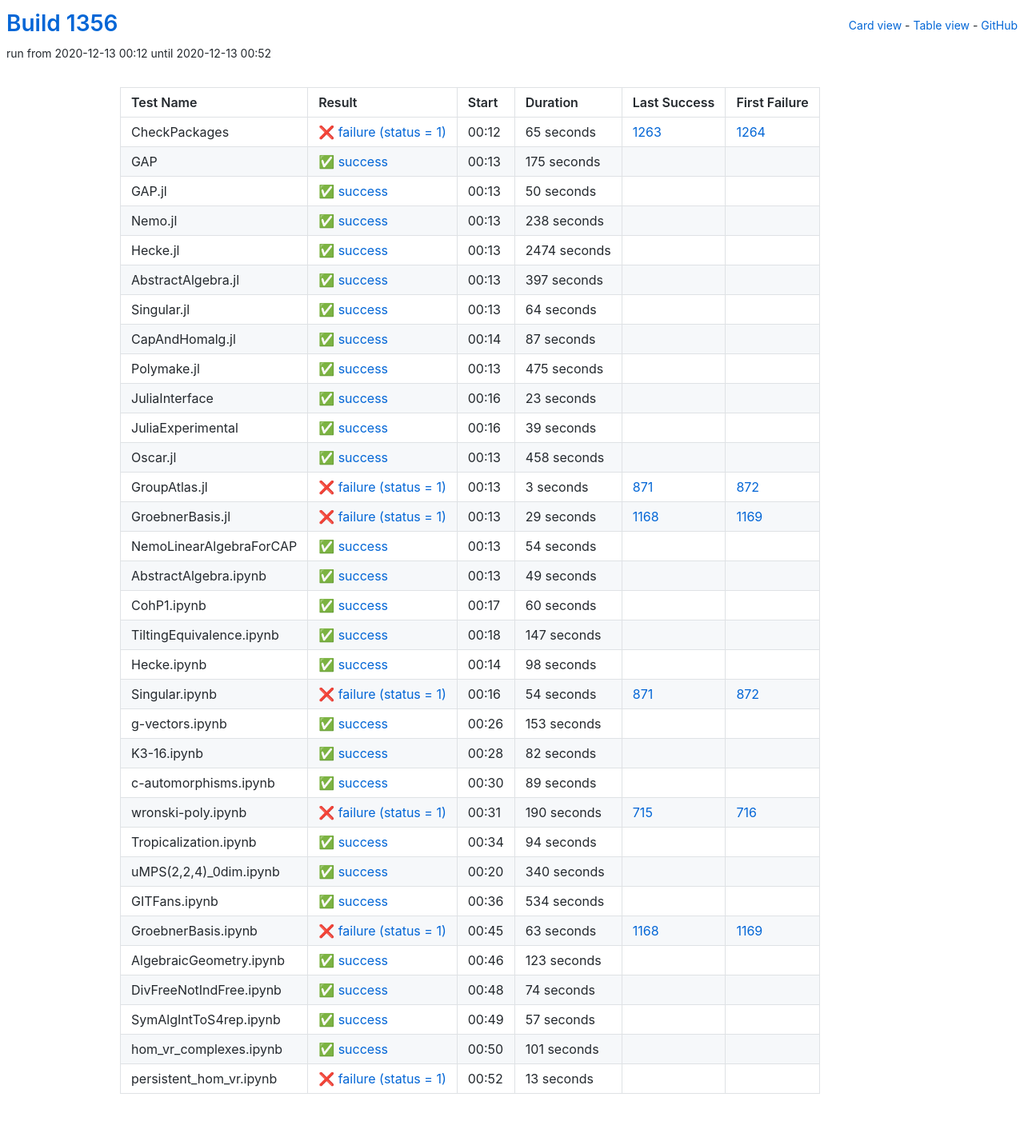
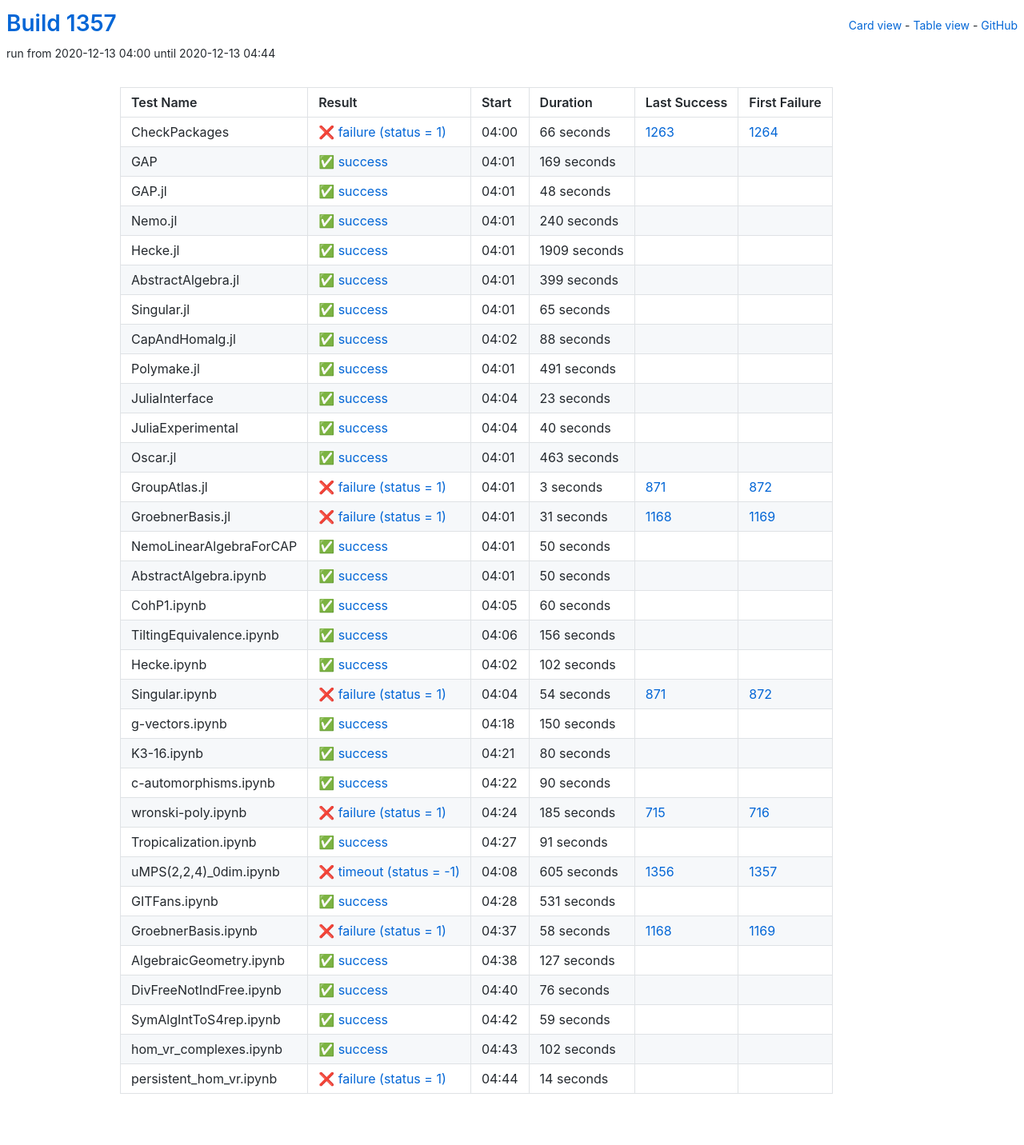
Before and after one commit to oscar-system/oscar-ci-status-stable, a Jekyll site: the page built from table.html, in a window 1280 px wide. Shown: the whole page at 80% size. Built offline with Jekyll 4.4.1, drawn with Linux system fonts in a browser that asks for light colours.

Commit message:
Build #1357

```diff
--- a/_data/ci.yml
+++ b/_data/ci.yml
@@ -1,6 +1,6 @@
 ---
-build: 1356
-build_url: https://oscarci.mathematik.uni-kl.de/job/oscar-stable/1356/
+build: 1357
+build_url: https://oscarci.mathematik.uni-kl.de/job/oscar-stable/1357/
 job: oscar-stable
 organization: oscar-system
 repo: oscar-ci-status-stable
@@ -8,116 +8,116 @@ repourl: https://github.com/oscar-system/oscar-ci-status-stable
 tests:
 - name: CheckPackages
   id: checkpackages
-  log: https://oscarci.mathematik.uni-kl.de/job/oscar-stable/1356/artifact/logs/build-1356/CheckPackages.log
-  start: 2020-12-13 00:12
+  log: https://oscarci.mathematik.uni-kl.de/job/oscar-stable/1357/artifact/logs/build-1357/CheckPackages.log
+  start: 2020-12-13 04:00
   success: false
   exitcode: 1
   status: failure
-  duration: 65
+  duration: 66
   last_success: 1263
   last_success_url: https://oscarci.mathematik.uni-kl.de/job/oscar-stable/1263/
   first_failure: 1264
   first_failure_url: https://oscarci.mathematik.uni-kl.de/job/oscar-stable/1264/
 - name: GAP
   id: gap
-  log: https://oscarci.mathematik.uni-kl.de/job/oscar-stable/1356/artifact/logs/build-1356/GAP.log
-  start: 2020-12-13 00:13
+  log: https://oscarci.mathematik.uni-kl.de/job/oscar-stable/1357/artifact/logs/build-1357/GAP.log
+  start: 2020-12-13 04:01
   success: true
   exitcode: 0
   status: success
-  duration: 175
+  duration: 169
   last_success: false
   last_success_url:
   first_failure: false
   first_failure_url:
 - name: GAP.jl
   id: gap-jl
-  log: https://oscarci.mathematik.uni-kl.de/job/oscar-stable/1356/artifact/logs/build-1356/GAP.jl.log
-  start: 2020-12-13 00:13
+  log: https://oscarci.mathematik.uni-kl.de/job/oscar-stable/1357/artifact/logs/build-1357/GAP.jl.log
+  start: 2020-12-13 04:01
   success: true
   exitcode: 0
   status: success
-  duration: 50
+  duration: 48
   last_success: false
   last_success_url:
   first_failure: false
   first_failure_url:
 - name: Nemo.jl
   id: nemo-jl
-  log: https://oscarci.mathematik.uni-kl.de/job/oscar-stable/1356/artifact/logs/build-1356/Nemo.jl.log
-  start: 2020-12-13 00:13
+  log: https://oscarci.mathematik.uni-kl.de/job/oscar-stable/1357/artifact/logs/build-1357/Nemo.jl.log
+  start: 2020-12-13 04:01
   success: true
   exitcode: 0
   status: success
-  duration: 238
+  duration: 240
   last_success: false
   last_success_url:
   first_failure: false
   first_failure_url:
 - name: Hecke.jl
   id: hecke-jl
-  log: https://oscarci.mathematik.uni-kl.de/job/oscar-stable/1356/artifact/logs/build-1356/Hecke.jl.log
-  start: 2020-12-13 00:13
+  log: https://oscarci.mathematik.uni-kl.de/job/oscar-stable/1357/artifact/logs/build-1357/Hecke.jl.log
+  start: 2020-12-13 04:01
   success: true
   exitcode: 0
   status: success
-  duration: 2474
+  duration: 1909
   last_success: false
   last_success_url:
   first_failure: false
   first_failure_url:
 - name: AbstractAlgebra.jl
   id: abstractalgebra-jl
-  log: https://oscarci.mathematik.uni-kl.de/job/oscar-stable/1356/artifact/logs/build-1356/AbstractAlgebra.jl.log
-  start: 2020-12-13 00:13
+  log: https://oscarci.mathematik.uni-kl.de/job/oscar-stable/1357/artifact/logs/build-1357/AbstractAlgebra.jl.log
+  start: 2020-12-13 04:01
   success: true
   exitcode: 0
   status: success
-  duration: 397
+  duration: 399
   last_success: false
   last_success_url:
   first_failure: false
   first_failure_url:
 - name: Singular.jl
   id: singular-jl
-  log: https://oscarci.mathematik.uni-kl.de/job/oscar-stable/1356/artifact/logs/build-1356/Singular.jl.log
-  start: 2020-12-13 00:13
+  log: https://oscarci.mathematik.uni-kl.de/job/oscar-stable/1357/artifact/logs/build-1357/Singular.jl.log
+  start: 2020-12-13 04:01
   success: true
   exitcode: 0
   status: success
-  duration: 64
+  duration: 65
   last_success: false
   last_success_url:
   first_failure: false
   first_failure_url:
 - name: CapAndHomalg.jl
   id: capandhomalg-jl
-  log: https://oscarci.mathematik.uni-kl.de/job/oscar-stable/1356/artifact/logs/build-1356/CapAndHomalg.jl.log
-  start: 2020-12-13 00:14
+  log: https://oscarci.mathematik.uni-kl.de/job/oscar-stable/1357/artifact/logs/build-1357/CapAndHomalg.jl.log
+  start: 2020-12-13 04:02
   success: true
   exitcode: 0
   status: success
-  duration: 87
+  duration: 88
   last_success: false
   last_success_url:
   first_failure: false
   first_failure_url:
 - name: Polymake.jl
   id: polymake-jl
-  log: https://oscarci.mathematik.uni-kl.de/job/oscar-stable/1356/artifact/logs/build-1356/Polymake.jl.log
-  start: 2020-12-13 00:13
+  log: https://oscarci.mathematik.uni-kl.de/job/oscar-stable/1357/artifact/logs/build-1357/Polymake.jl.log
+  start: 2020-12-13 04:01
   success: true
   exitcode: 0
   status: success
-  duration: 475
+  duration: 491
   last_success: false
   last_success_url:
   first_failure: false
   first_failure_url:
 - name: JuliaInterface
   id: juliainterface
-  log: https://oscarci.mathematik.uni-kl.de/job/oscar-stable/1356/artifact/logs/build-1356/JuliaInterface.log
-  start: 2020-12-13 00:16
+  log: https://oscarci.mathematik.uni-kl.de/job/oscar-stable/1357/artifact/logs/build-1357/JuliaInterface.log
+  start: 2020-12-13 04:04
   success: true
   exitcode: 0
   status: success
@@ -128,32 +128,32 @@ tests:
   first_failure_url:
 - name: JuliaExperimental
   id: juliaexperimental
-  log: https://oscarci.mathematik.uni-kl.de/job/oscar-stable/1356/artifact/logs/build-1356/JuliaExperimental.log
-  start: 2020-12-13 00:16
+  log: https://oscarci.mathematik.uni-kl.de/job/oscar-stable/1357/artifact/logs/build-1357/JuliaExperimental.log
+  start: 2020-12-13 04:04
   success: true
   exitcode: 0
   status: success
-  duration: 39
+  duration: 40
   last_success: false
   last_success_url:
   first_failure: false
   first_failure_url:
 - name: Oscar.jl
   id: oscar-jl
-  log: https://oscarci.mathematik.uni-kl.de/job/oscar-stable/1356/artifact/logs/build-1356/Oscar.jl.log
-  start: 2020-12-13 00:13
+  log: https://oscarci.mathematik.uni-kl.de/job/oscar-stable/1357/artifact/logs/build-1357/Oscar.jl.log
+  start: 2020-12-13 04:01
   success: true
   exitcode: 0
   status: success
-  duration: 458
+  duration: 463
   last_success: false
   last_success_url:
   first_failure: false
   first_failure_url:
 - name: GroupAtlas.jl
   id: groupatlas-jl
-  log: https://oscarci.mathematik.uni-kl.de/job/oscar-stable/1356/artifact/logs/build-1356/GroupAtlas.jl.log
-  start: 2020-12-13 00:13
+  log: https://oscarci.mathematik.uni-kl.de/job/oscar-stable/1357/artifact/logs/build-1357/GroupAtlas.jl.log
+  start: 2020-12-13 04:01
   success: false
   exitcode: 1
   status: failure
@@ -164,44 +164,44 @@ tests:
   first_failure_url: https://oscarci.mathematik.uni-kl.de/job/oscar-stable/872/
 - name: GroebnerBasis.jl
   id: groebnerbasis-jl
-  log: https://oscarci.mathematik.uni-kl.de/job/oscar-stable/1356/artifact/logs/build-1356/GroebnerBasis.jl.log
-  start: 2020-12-13 00:13
+  log: https://oscarci.mathematik.uni-kl.de/job/oscar-stable/1357/artifact/logs/build-1357/GroebnerBasis.jl.log
+  start: 2020-12-13 04:01
   success: false
   exitcode: 1
   status: failure
-  duration: 29
+  duration: 31
   last_success: 1168
   last_success_url: https://oscarci.mathematik.uni-kl.de/job/oscar-stable/1168/
   first_failure: 1169
   first_failure_url: https://oscarci.mathematik.uni-kl.de/job/oscar-stable/1169/
 - name: NemoLinearAlgebraForCAP
   id: nemolinearalgebraforcap
-  log: https://oscarci.mathematik.uni-kl.de/job/oscar-stable/1356/artifact/logs/build-1356/NemoLinearAlgebraForCAP.log
-  start: 2020-12-13 00:13
+  log: https://oscarci.mathematik.uni-kl.de/job/oscar-stable/1357/artifact/logs/build-1357/NemoLinearAlgebraForCAP.log
+  start: 2020-12-13 04:01
   success: true
   exitcode: 0
   status: success
-  duration: 54
+  duration: 50
   last_success: false
   last_success_url:
   first_failure: false
   first_failure_url:
 - name: AbstractAlgebra.ipynb
   id: abstractalgebra-ipynb
-  log: https://oscarci.mathematik.uni-kl.de/job/oscar-stable/1356/artifact/logs/build-1356/AbstractAlgebra.ipynb.log
-  start: 2020-12-13 00:13
+  log: https://oscarci.mathematik.uni-kl.de/job/oscar-stable/1357/artifact/logs/build-1357/AbstractAlgebra.ipynb.log
+  start: 2020-12-13 04:01
   success: true
   exitcode: 0
   status: success
-  duration: 49
+  duration: 50
   last_success: false
   last_success_url:
   first_failure: false
   first_failure_url:
 - name: CohP1.ipynb
   id: cohp1-ipynb
-  log: https://oscarci.mathematik.uni-kl.de/job/oscar-stable/1356/artifact/logs/build-1356/CohP1.ipynb.log
-  start: 2020-12-13 00:17
+  log: https://oscarci.mathematik.uni-kl.de/job/oscar-stable/1357/artifact/logs/build-1357/CohP1.ipynb.log
+  start: 2020-12-13 04:05
   success: true
   exitcode: 0
   status: success
@@ -212,32 +212,32 @@ tests:
   first_failure_url:
 - name: TiltingEquivalence.ipynb
   id: tiltingequivalence-ipynb
-  log: https://oscarci.mathematik.uni-kl.de/job/oscar-stable/1356/artifact/logs/build-1356/TiltingEquivalence.ipynb.log
-  start: 2020-12-13 00:18
+  log: https://oscarci.mathematik.uni-kl.de/job/oscar-stable/1357/artifact/logs/build-1357/TiltingEquivalence.ipynb.log
+  start: 2020-12-13 04:06
   success: true
   exitcode: 0
   status: success
-  duration: 147
+  duration: 156
   last_success: false
   last_success_url:
   first_failure: false
   first_failure_url:
 - name: Hecke.ipynb
   id: hecke-ipynb
-  log: https://oscarci.mathematik.uni-kl.de/job/oscar-stable/1356/artifact/logs/build-1356/Hecke.ipynb.log
-  start: 2020-12-13 00:14
+  log: https://oscarci.mathematik.uni-kl.de/job/oscar-stable/1357/artifact/logs/build-1357/Hecke.ipynb.log
+  start: 2020-12-13 04:02
   success: true
   exitcode: 0
   status: success
-  duration: 98
+  duration: 102
   last_success: false
   last_success_url:
   first_failure: false
   first_failure_url:
 - name: Singular.ipynb
   id: singular-ipynb
-  log: https://oscarci.mathematik.uni-kl.de/job/oscar-stable/1356/artifact/logs/build-1356/Singular.ipynb.log
-  start: 2020-12-13 00:16
+  log: https://oscarci.mathematik.uni-kl.de/job/oscar-stable/1357/artifact/logs/build-1357/Singular.ipynb.log
+  start: 2020-12-13 04:04
   success: false
   exitcode: 1
   status: failure
@@ -248,156 +248,156 @@ tests:
   first_failure_url: https://oscarci.mathematik.uni-kl.de/job/oscar-stable/872/
 - name: g-vectors.ipynb
   id: g-vectors-ipynb
-  log: https://oscarci.mathematik.uni-kl.de/job/oscar-stable/1356/artifact/logs/build-1356/g-vectors.ipynb.log
-  start: 2020-12-13 00:26
+  log: https://oscarci.mathematik.uni-kl.de/job/oscar-stable/1357/artifact/logs/build-1357/g-vectors.ipynb.log
+  start: 2020-12-13 04:18
   success: true
   exitcode: 0
   status: success
-  duration: 153
+  duration: 150
   last_success: false
   last_success_url:
   first_failure: false
   first_failure_url:
 - name: K3-16.ipynb
   id: k3-16-ipynb
-  log: https://oscarci.mathematik.uni-kl.de/job/oscar-stable/1356/artifact/logs/build-1356/K3-16.ipynb.log
-  start: 2020-12-13 00:28
+  log: https://oscarci.mathematik.uni-kl.de/job/oscar-stable/1357/artifact/logs/build-1357/K3-16.ipynb.log
+  start: 2020-12-13 04:21
   success: true
   exitcode: 0
   status: success
-  duration: 82
+  duration: 80
   last_success: false
   last_success_url:
   first_failure: false
   first_failure_url:
 - name: c-automorphisms.ipynb
   id: c-automorphisms-ipynb
-  log: https://oscarci.mathematik.uni-kl.de/job/oscar-stable/1356/artifact/logs/build-1356/c-automorphisms.ipynb.log
-  start: 2020-12-13 00:30
+  log: https://oscarci.mathematik.uni-kl.de/job/oscar-stable/1357/artifact/logs/build-1357/c-automorphisms.ipynb.log
+  start: 2020-12-13 04:22
   success: true
   exitcode: 0
   status: success
-  duration: 89
+  duration: 90
   last_success: false
   last_success_url:
   first_failure: false
   first_failure_url:
 - name: wronski-poly.ipynb
   id: wronski-poly-ipynb
-  log: https://oscarci.mathematik.uni-kl.de/job/oscar-stable/1356/artifact/logs/build-1356/wronski-poly.ipynb.log
-  start: 2020-12-13 00:31
+  log: https://oscarci.mathematik.uni-kl.de/job/oscar-stable/1357/artifact/logs/build-1357/wronski-poly.ipynb.log
+  start: 2020-12-13 04:24
   success: false
   exitcode: 1
   status: failure
-  duration: 190
+  duration: 185
   last_success: 715
   last_success_url: https://oscarci.mathematik.uni-kl.de/job/oscar-stable/715/
   first_failure: 716
   first_failure_url: https://oscarci.mathematik.uni-kl.de/job/oscar-stable/716/
 - name: Tropicalization.ipynb
   id: tropicalization-ipynb
-  log: https://oscarci.mathematik.uni-kl.de/job/oscar-stable/1356/artifact/logs/build-1356/Tropicalization.ipynb.log
-  start: 2020-12-13 00:34
+  log: https://oscarci.mathematik.uni-kl.de/job/oscar-stable/1357/artifact/logs/build-1357/Tropicalization.ipynb.log
+  start: 2020-12-13 04:27
   success: true
   exitcode: 0
   status: success
-  duration: 94
+  duration: 91
   last_success: false
   last_success_url:
   first_failure: false
   first_failure_url:
 - name: uMPS(2,2,4)_0dim.ipynb
   id: umps-2-2-4-0dim-ipynb
-  log: https://oscarci.mathematik.uni-kl.de/job/oscar-stable/1356/artifact/logs/build-1356/uMPS-2-2-4-_0dim.ipynb.log
-  start: 2020-12-13 00:20
+  log: https://oscarci.mathematik.uni-kl.de/job/oscar-stable/1357/artifact/logs/build-1357/uMPS-2-2-4-_0dim.ipynb.log
+  start: 2020-12-13 04:08
+  success: false
+  exitcode: -1
+  status: timeout
+  duration: 605
+  last_success: 1356
+  last_success_url: https://oscarci.mathematik.uni-kl.de/job/oscar-stable/1356/
+  first_failure: 1357
+  first_failure_url: https://oscarci.mathematik.uni-kl.de/job/oscar-stable/1357/
+- name: GITFans.ipynb
+  id: gitfans-ipynb
+  log: https://oscarci.mathematik.uni-kl.de/job/oscar-stable/1357/artifact/logs/build-1357/GITFans.ipynb.log
+  start: 2020-12-13 04:28
   success: true
   exitcode: 0
   status: success
-  duration: 340
-  last_success: false
-  last_success_url:
-  first_failure: false
-  first_failure_url:
-- name: GITFans.ipynb
-  id: gitfans-ipynb
-  log: https://oscarci.mathematik.uni-kl.de/job/oscar-stable/1356/artifact/logs/build-1356/GITFans.ipynb.log
-  start: 2020-12-13 00:36
-  success: true
-  exitcode: 0
-  status: success
-  duration: 534
+  duration: 531
   last_success: false
   last_success_url:
   first_failure: false
   first_failure_url:
 - name: GroebnerBasis.ipynb
   id: groebnerbasis-ipynb
-  log: https://oscarci.mathematik.uni-kl.de/job/oscar-stable/1356/artifact/logs/build-1356/GroebnerBasis.ipynb.log
-  start: 2020-12-13 00:45
+  log: https://oscarci.mathematik.uni-kl.de/job/oscar-stable/1357/artifact/logs/build-1357/GroebnerBasis.ipynb.log
+  start: 2020-12-13 04:37
   success: false
   exitcode: 1
   status: failure
-  duration: 63
+  duration: 58
   last_success: 1168
   last_success_url: https://oscarci.mathematik.uni-kl.de/job/oscar-stable/1168/
   first_failure: 1169
   first_failure_url: https://oscarci.mathematik.uni-kl.de/job/oscar-stable/1169/
 - name: AlgebraicGeometry.ipynb
   id: algebraicgeometry-ipynb
-  log: https://oscarci.mathematik.uni-kl.de/job/oscar-stable/1356/artifact/logs/build-1356/AlgebraicGeometry.ipynb.log
-  start: 2020-12-13 00:46
+  log: https://oscarci.mathematik.uni-kl.de/job/oscar-stable/1357/artifact/logs/build-1357/AlgebraicGeometry.ipynb.log
+  start: 2020-12-13 04:38
   success: true
   exitcode: 0
   status: success
-  duration: 123
+  duration: 127
   last_success: false
   last_success_url:
   first_failure: false
   first_failure_url:
 - name: DivFreeNotIndFree.ipynb
   id: divfreenotindfree-ipynb
-  log: https://oscarci.mathematik.uni-kl.de/job/oscar-stable/1356/artifact/logs/build-1356/DivFreeNotIndFree.ipynb.log
-  start: 2020-12-13 00:48
+  log: https://oscarci.mathematik.uni-kl.de/job/oscar-stable/1357/artifact/logs/build-1357/DivFreeNotIndFree.ipynb.log
+  start: 2020-12-13 04:40
   success: true
   exitcode: 0
   status: success
-  duration: 74
+  duration: 76
   last_success: false
   last_success_url:
   first_failure: false
   first_failure_url:
 - name: SymAlgIntToS4rep.ipynb
   id: symalginttos4rep-ipynb
-  log: https://oscarci.mathematik.uni-kl.de/job/oscar-stable/1356/artifact/logs/build-1356/SymAlgIntToS4rep.ipynb.log
-  start: 2020-12-13 00:49
+  log: https://oscarci.mathematik.uni-kl.de/job/oscar-stable/1357/artifact/logs/build-1357/SymAlgIntToS4rep.ipynb.log
+  start: 2020-12-13 04:42
   success: true
   exitcode: 0
   status: success
-  duration: 57
+  duration: 59
   last_success: false
   last_success_url:
   first_failure: false
   first_failure_url:
 - name: hom_vr_complexes.ipynb
   id: hom-vr-complexes-ipynb
-  log: https://oscarci.mathematik.uni-kl.de/job/oscar-stable/1356/artifact/logs/build-1356/hom_vr_complexes.ipynb.log
-  start: 2020-12-13 00:50
+  log: https://oscarci.mathematik.uni-kl.de/job/oscar-stable/1357/artifact/logs/build-1357/hom_vr_complexes.ipynb.log
+  start: 2020-12-13 04:43
   success: true
   exitcode: 0
   status: success
-  duration: 101
+  duration: 102
   last_success: false
   last_success_url:
   first_failure: false
   first_failure_url:
 - name: persistent_hom_vr.ipynb
   id: persistent-hom-vr-ipynb
-  log: https://oscarci.mathematik.uni-kl.de/job/oscar-stable/1356/artifact/logs/build-1356/persistent_hom_vr.ipynb.log
-  start: 2020-12-13 00:52
+  log: https://oscarci.mathematik.uni-kl.de/job/oscar-stable/1357/artifact/logs/build-1357/persistent_hom_vr.ipynb.log
+  start: 2020-12-13 04:44
   success: false
   exitcode: 1
   status: failure
-  duration: 13
+  duration: 14
   last_success: false
   last_success_url:
   first_failure: false
```
Also changed, not shown: README.md.
